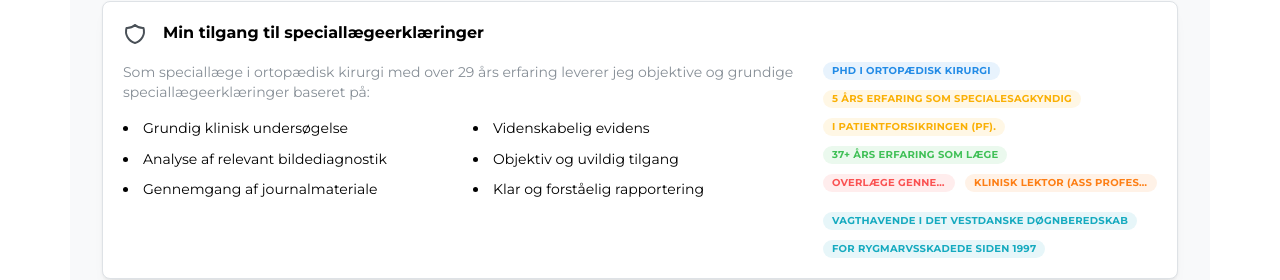
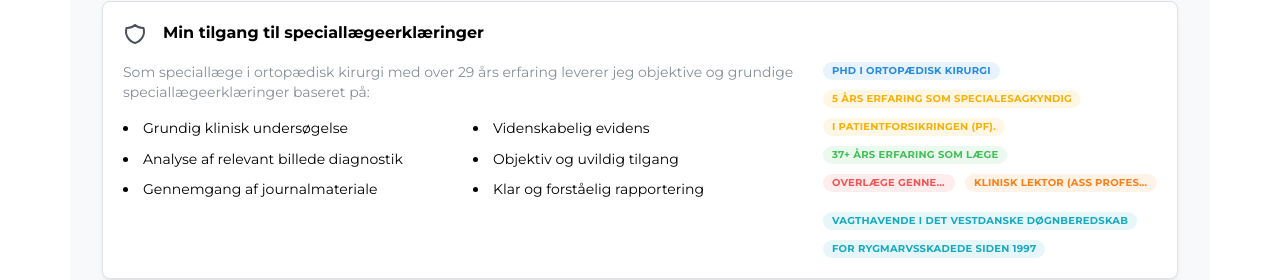
Before and after one commit to VerduijnPujol98/hjemmeside_laege, a Next.js app: page / in a window 1280 px wide. Shown: the part 4469-4749 px from the top of the page. Built offline with nearby package versions, Linux system fonts and the light colour scheme; no server answers.

Commit message:
Rettet stavefejl: 'bildediagnostik' -> 'billede diagnostik' i Insurance.js

```diff
--- a/src/app/components/Insurance.js
+++ b/src/app/components/Insurance.js
@@ -301,7 +301,7 @@ export default function Insurance() {
                   <GridCol span={{ base: 12, md: 6 }}>
                     <List spacing="xs" size="sm">
                       <ListItem>Grundig klinisk undersøgelse</ListItem>
-                      <ListItem>Analyse af relevant bildediagnostik</ListItem>
+                      <ListItem>Analyse af relevant billede diagnostik</ListItem>
                       <ListItem>Gennemgang af journalmateriale</ListItem>
                     </List>
                   </GridCol>
```
